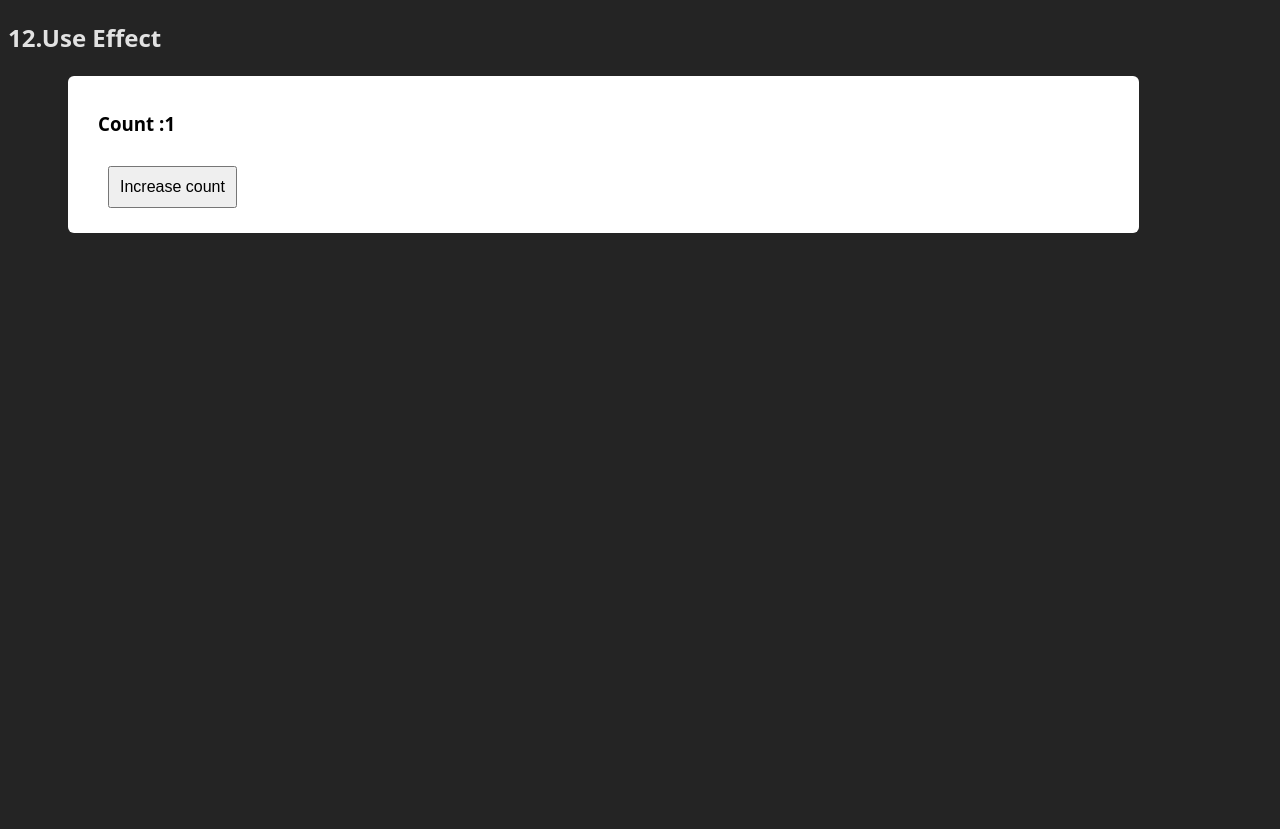
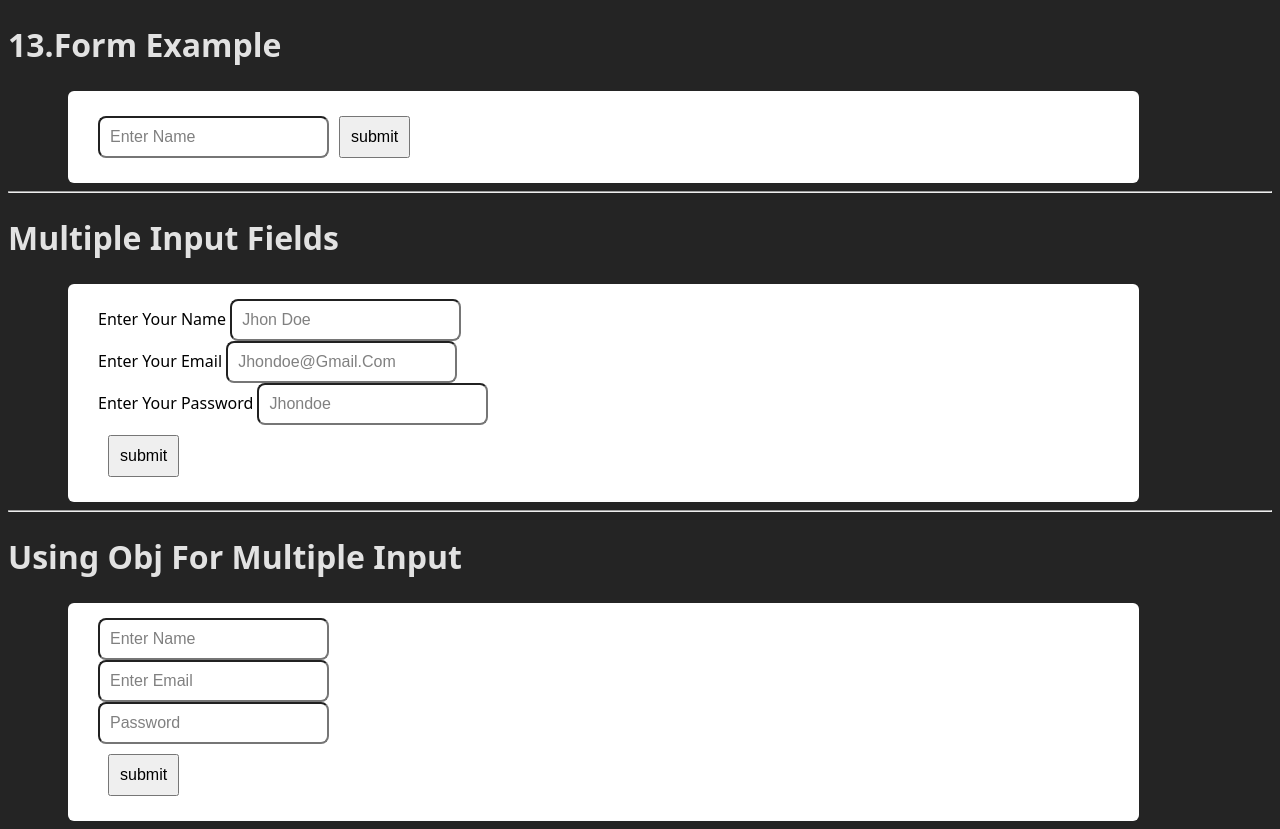
Before and after one commit to Hariiharan-Developer/React_Core-Concepts, a React (Vite) app: page / in a window 1280 px wide. Before the commit the page ends 800 px from the top, so only its background shows below. Built offline with nearby package versions, Linux system fonts and the light colour scheme.

Commit message:
form completed

```diff
--- a/src/App.jsx
+++ b/src/App.jsx
@@ -11,6 +11,7 @@ import TaskHobbie from './components/9.taskForArray&Obj/TaskHobbie'
 import Score from './components/10.scoreTask/Score'
 import Test from './components/11.test/Test'
 import UseEffect from './components/12.useEffect/UseEffect'
+import Form from './components/13.form/Form'
 
 
 const App = () => {
@@ -27,7 +28,8 @@ const App = () => {
    {/* <TaskHobbie/> */}
    {/* <Score/> */}
    {/* <Test/> */}
-   <UseEffect/>
+   {/* <UseEffect/> */}
+   <Form/>
        </div>
   )
 }
--- /dev/null
+++ b/src/components/13.form/Form.css
@@ -0,0 +1,10 @@
+form{
+    display: flex;
+    flex-direction: column;
+    justify-content: flex-start;
+    gap: 20;
+    margin-top: 10px;
+}
+.input{
+
+}
--- /dev/null
+++ b/src/components/13.form/Form.jsx
@@ -0,0 +1,85 @@
+import React, { useState } from 'react'
+
+const Form = () => {
+
+    const [name,setName] = useState('')
+    const [submitName,setSubmitName] = useState('')
+    const [fname,setFname] = useState('')
+    const [femail,setFemail] = useState('')
+    const [fpassword,setFpassword] = useState('')
+    const [user,setUser] = useState('')
+    const [userInfo,setUserInfo] = useState({})
+
+
+    const submit = ()=>{
+      event.preventDefault()
+     setSubmitName(name)
+    }
+
+
+    //multipile form submit function :
+
+    const submitted =(e)=>{
+      e.preventDefault()
+      setUser(fname)
+    }
+
+    //usimg obj submit :
+    const userSubmit =(e)=>{
+      e.preventDefault()
+      console.log(userInfo)
+    }
+
+    //handle submit :
+
+    const handleSubmit =(e)=>{
+      const uName = e.target.name
+      const value = e.target.value
+
+      setUserInfo((previos)=>{return{...previos,[uName]:value}})
+    }
+  return (
+    <div>
+    <h1>13.Form example</h1>
+    <div className='container'>
+        <div className="content">
+            <form action="" onSubmit={submit}>
+                <input type="text" placeholder='enter name'  onChange={(event)=>setName(event.target.value)}/>
+                <button type='submit'>submit</button>
+               { submitName &&<p> hello ! {submitName}</p>}
+
+            </form>
+
+        </div>
+    </div>
+    <hr/>
+    <h1>multiple input fields</h1>
+    <div className="container">
+      <div className="content">
+        <form action="" onSubmit={submitted}>
+    <label htmlFor="">Enter your name <input onChange={(e)=>setFname(e.target.value)} type='text' placeholder='jhon doe' /></label><br/>
+    <label htmlFor="">Enter your email <input onChange={(e)=>setFemail(e.target.value)} type='email' placeholder='jhondoe@gmail.com' /></label><br/>
+    <label htmlFor="">Enter your password <input onChange={(e)=>setFpassword(e.target.value)} type='password' placeholder='jhondoe' /></label><br/>
+    <button type='submit'>submit</button>
+    {user &&  <p>hello {user} !!!</p>}
+        </form>
+      </div>
+    </div>
+
+    <hr/>
+    <h1>using obj for multiple input</h1>
+    <div className="container">
+      <div className="content">
+        <form action="" onSubmit={userSubmit}>
+          <input name='uname'  type="text"  placeholder='enter name' onChange={handleSubmit}/><br/>
+          <input name='uemail'  type="text" placeholder='enter email' onChange={handleSubmit}/><br/>
+          <input name='upassword'  type="text" placeholder='password' onChange={handleSubmit}/><br/>
+          <button>submit</button>
+        </form>
+      </div>
+    </div>
+    </div>
+  )
+}
+
+export default Form
--- a/src/index.css
+++ b/src/index.css
@@ -16,3 +16,15 @@
 button{
   font-size: 16px;
 }
+input{
+  padding: 10px 10px;
+  background-color: white;
+  width: auto;
+  font-size: 16px;
+  text-transform: capitalize;
+  color: black;
+  border-radius: 8px;
+}
+::placeholder{
+  color: grey;
+}
```
